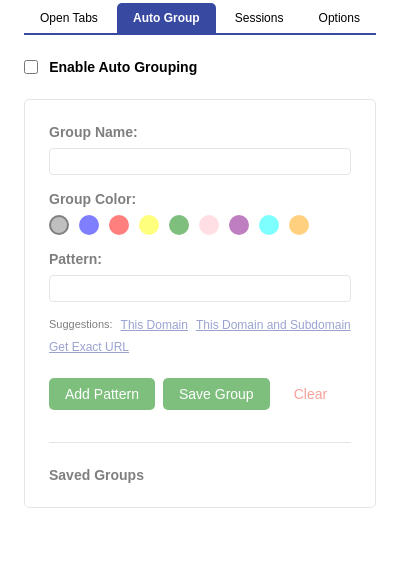
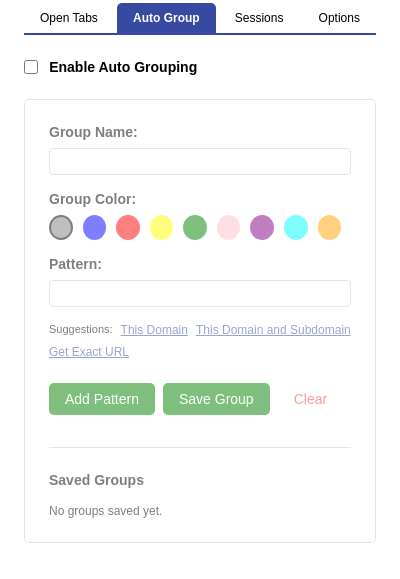
Before and after one commit to joonbugs/aces-tab-freeze-dry, a browser extension: page popup.html in a window 400 px wide. Both pictures are taken after a click on the element "Auto Group". Shown: the part 83-662 px from the top of the page. Drawn offline with Linux system fonts and the light colour scheme.

Commit message:
color picker hover and active styles + adding <p> when no saved groups available + background enter auto group logic if auto groups length > 0 && other conditions needed

```diff
--- a/autoGroup.js
+++ b/autoGroup.js
@@ -76,6 +76,16 @@ const autoGroup = async () => {
   // Load saved groups into the UI
   function loadSavedGroups(groups) {
     savedGroupsList.innerHTML = ''; // Clear existing items
+
+    if (groups.length === 0) {
+      // If there are no saved groups, show a message
+      const noGroupsMessage = document.createElement('p');
+      noGroupsMessage.textContent = 'No groups saved yet.';
+      noGroupsMessage.classList.add('no-groups-message'); // Optional: Add a class for styling
+      savedGroupsList.appendChild(noGroupsMessage);
+      return; // Exit the function if there are no groups to display
+    }
+
     groups.forEach(group => {
         const listItem = document.createElement('li');
 
--- a/background.js
+++ b/background.js
@@ -305,7 +305,7 @@ const tabLooping = () => {
       }
 
       // auto group functionality
-      if (autoGroupingEnabled && !GroupingFunctioning) {
+      if (autoGroupingEnabled && !GroupingFunctioning && autoGroups.length > 0) {
         await handleTabGrouping(tab);
         GroupingFunctioning = false;
       }
--- a/popup.css
+++ b/popup.css
@@ -392,19 +392,30 @@ input[type="number"] {
 
 
 
-
+.no-groups-message {
+    padding-top: 1rem;
+}
 
 .color-circle {
-  width: 20px;
-  height: 20px;
+  width: 25px;
+  height: 25px;
   border-radius: 50%;
   margin-right: 10px;
   cursor: pointer;
   border: 2px solid transparent;
+  transition: all ease .2s;
 }
 
 .color-circle.selected {
     border: 2px solid black;
+}
+
+.color-circle:hover{
+    transform: scale(1.2);
+}
+
+.color-circle:active{
+    transform: scale(1);
 }
 
 
```
